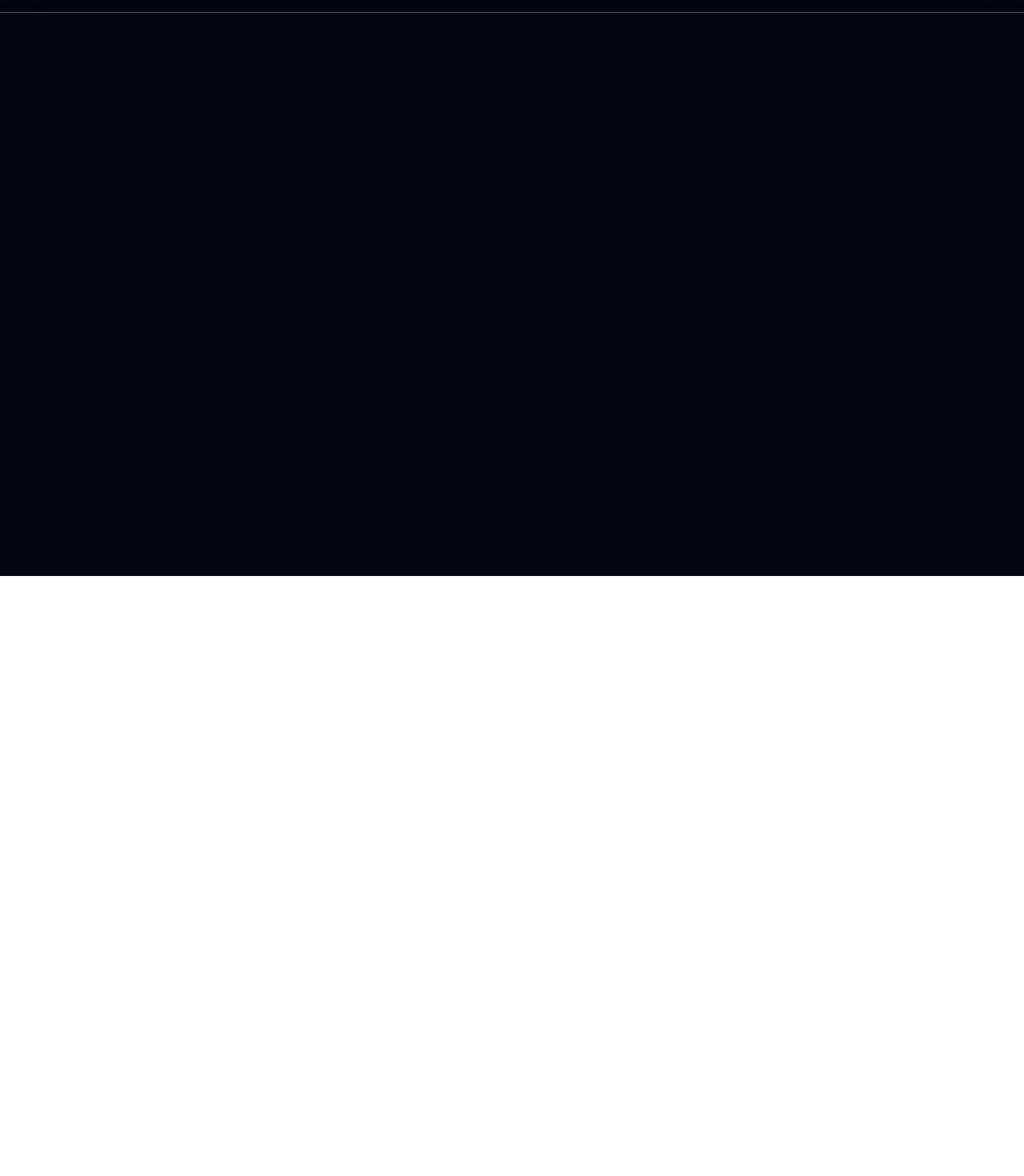
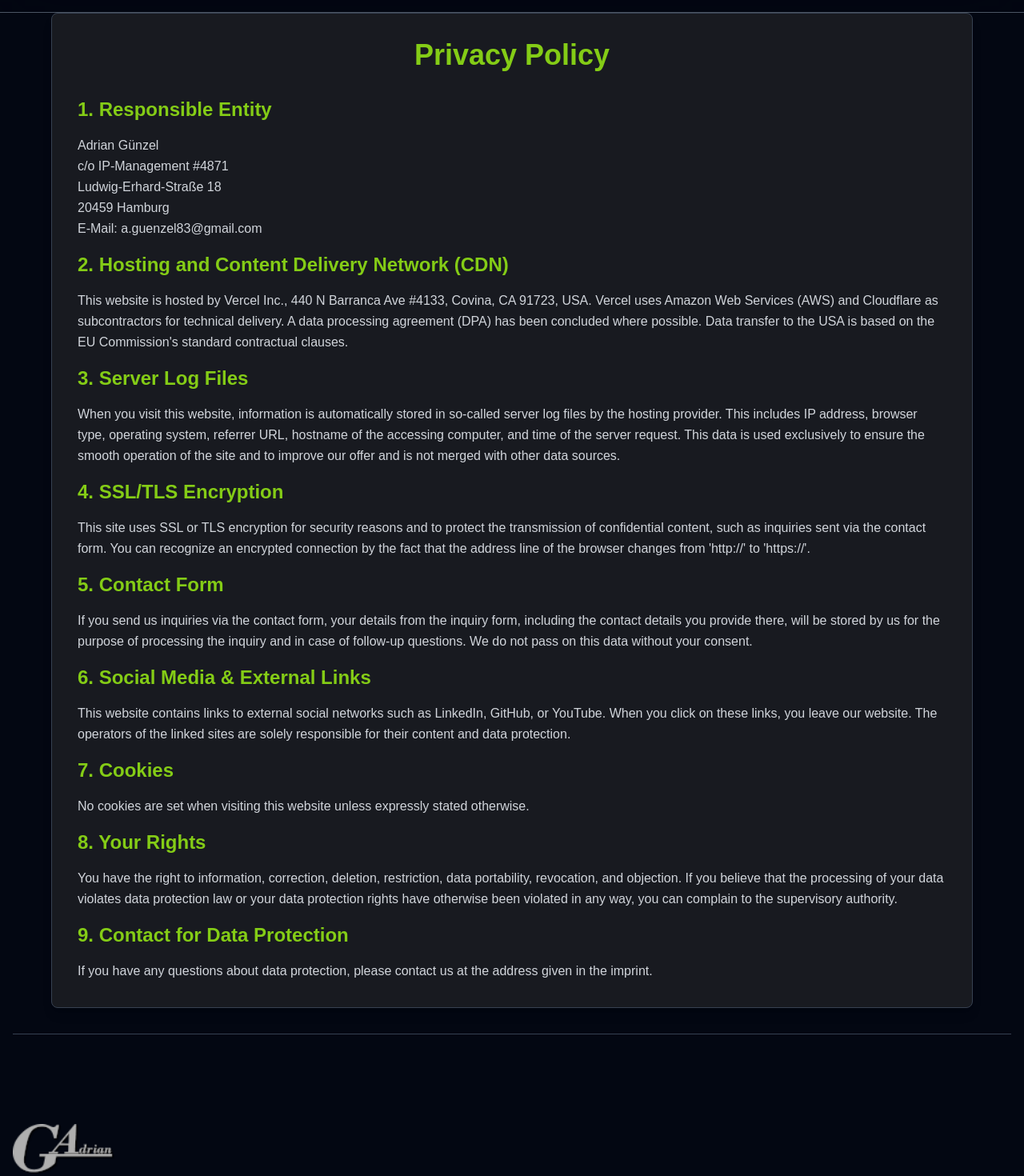
Before and after one commit to Wulfinator/portfolio1, a React (Vite) app: page /datenschutz in a window 1280 px wide. Shown: the part 80-1550 px from the top of the page at 80% size. Before the commit the page ends 800 px from the top, so only its background shows below. Built offline with nearby package versions, Linux system fonts and the light colour scheme.

Commit message:
added privacypolicy and fixed some styling

```diff
--- a/src/App.tsx
+++ b/src/App.tsx
@@ -12,6 +12,7 @@ import Resume from "./components/Resume";
 import { Routes, Route } from "react-router-dom";
 
 const Impressum = lazy(() => import("./components/Impressum"));
+const PrivacyPolicy = lazy(() => import("./components/PrivacyPolicy"));
 
 function App() {
   return (
@@ -41,6 +42,11 @@ function App() {
                   <Impressum />
                 </Suspense>
               } />
+              <Route path="/datenschutz" element={
+                <Suspense fallback={<div>Loading...</div>}>
+                  <PrivacyPolicy />
+                </Suspense>
+              } />
             </Routes>
           </div>
         </div>
--- a/src/components/Footer.tsx
+++ b/src/components/Footer.tsx
@@ -14,6 +14,10 @@ const Footer = () => {
         <div className="flex gap-4">
           <SocialLinks/>
         </div>
+      </div>
+      <div className="flex flex-col justify-end w-full h-full gap-2 text-sm text-gray-400">
+        <a href="/impressum" className="underline hover:text-designColor" aria-label="Impressum">Impressum</a>
+        <a href="/datenschutz" className="underline hover:text-designColor" aria-label="Datenschutz">{t("footer.privacy")}</a>
       </div>
       {/* <div className="w-full h-full">
         <h2 className="text-xl tracking-wider uppercase text-designColor">
--- a/src/components/Impressum.tsx
+++ b/src/components/Impressum.tsx
@@ -2,10 +2,14 @@
 
 import { useTranslation } from "react-i18next";
 
+
+import Footer from "./Footer";
+
 const Impressum = () => {
   const { t } = useTranslation();
   return (
-    <section className="w-full min-h-[60vh] flex items-center justify-center">
+    <>
+      <section className="w-full min-h-[calc(100vh-220px)] flex items-center justify-center">
         <div className="bg-[#181a20] rounded-lg shadow-lg p-8 w-full max-w-2xl border border-gray-700">
           <h1 className="mb-8 text-4xl font-bold text-center text-designColor">{t("impressum.title")}</h1>
           <div className="space-y-4 text-base leading-relaxed text-gray-300">
@@ -46,6 +50,9 @@ const Impressum = () => {
           </div>
         </div>
       </section>
+      <div className="w-full border-t border-gray-700 my-8" />
+      <Footer />
+    </>
   );
 };
 
--- /dev/null
+++ b/src/components/PrivacyPolicy.tsx
@@ -0,0 +1,40 @@
+
+import { useTranslation } from "react-i18next";
+import Footer from "./Footer";
+
+const PrivacyPolicy = () => {
+  const { t } = useTranslation();
+  return (
+    <>
+      <section className="w-full min-h-[60vh] flex items-center justify-center">
+        <div className="bg-[#181a20] rounded-lg shadow-lg p-4 sm:p-6 md:p-8 w-full max-w-full md:max-w-3xl xl:max-w-6xl border border-gray-700 mx-2">
+          <h1 className="mb-8 text-4xl font-bold text-center text-designColor">{t("privacy.title")}</h1>
+          <div className="space-y-4 text-base leading-relaxed text-gray-300">
+            <h2 className="mt-6 mb-2 text-2xl font-semibold text-designColor">{t("privacy.responsible_title")}</h2>
+            <p style={{ whiteSpace: "pre-line" }}>{t("privacy.responsible_text")}</p>
+            <h2 className="mt-6 mb-2 text-2xl font-semibold text-designColor">{t("privacy.hosting_title")}</h2>
+            <p>{t("privacy.hosting_text")}</p>
+            <h2 className="mt-6 mb-2 text-2xl font-semibold text-designColor">{t("privacy.logfiles_title")}</h2>
+            <p>{t("privacy.logfiles_text")}</p>
+            <h2 className="mt-6 mb-2 text-2xl font-semibold text-designColor">{t("privacy.ssl_title")}</h2>
+            <p>{t("privacy.ssl_text")}</p>
+            <h2 className="mt-6 mb-2 text-2xl font-semibold text-designColor">{t("privacy.contactform_title")}</h2>
+            <p>{t("privacy.contactform_text")}</p>
+            <h2 className="mt-6 mb-2 text-2xl font-semibold text-designColor">{t("privacy.social_title")}</h2>
+            <p>{t("privacy.social_text")}</p>
+            <h2 className="mt-6 mb-2 text-2xl font-semibold text-designColor">{t("privacy.cookies_title")}</h2>
+            <p>{t("privacy.cookies_text")}</p>
+            <h2 className="mt-6 mb-2 text-2xl font-semibold text-designColor">{t("privacy.rights_title")}</h2>
+            <p>{t("privacy.rights_text")}</p>
+            <h2 className="mt-6 mb-2 text-2xl font-semibold text-designColor">{t("privacy.contact_title")}</h2>
+            <p>{t("privacy.contact_text")}</p>
+          </div>
+        </div>
+      </section>
+      <div className="w-full border-t border-gray-700 my-8" />
+      <Footer />
+    </>
+  );
+};
+
+export default PrivacyPolicy;
--- a/src/locales/de.json
+++ b/src/locales/de.json
@@ -1,4 +1,25 @@
 {
+  "privacy": {
+    "title": "Datenschutzerklärung",
+    "responsible_title": "1. Verantwortliche Stelle",
+    "responsible_text": "Adrian Günzel\nc/o IP-Management #4871\nLudwig-Erhard-Straße 18\n20459 Hamburg\nE-Mail: a.guenzel83@gmail.com",
+    "hosting_title": "2. Hosting und Content Delivery Network (CDN)",
+    "hosting_text": "Diese Website wird bei Vercel Inc., 440 N Barranca Ave #4133, Covina, CA 91723, USA gehostet. Vercel nutzt Amazon Web Services (AWS) und Cloudflare als Subunternehmer für die technische Auslieferung. Soweit möglich, wurde ein Auftragsverarbeitungsvertrag (AVV) abgeschlossen. Die Datenübertragung in die USA erfolgt auf Grundlage der Standardvertragsklauseln der EU-Kommission.",
+    "logfiles_title": "3. Server-Logfiles",
+    "logfiles_text": "Beim Besuch dieser Website werden durch den Hosting-Anbieter automatisch Informationen in sogenannten Server-Logfiles gespeichert. Dazu gehören IP-Adresse, Browsertyp, Betriebssystem, Referrer-URL, Hostname des zugreifenden Rechners und Uhrzeit der Serveranfrage. Diese Daten dienen ausschließlich der Gewährleistung eines störungsfreien Betriebs und der Verbesserung unseres Angebots und werden nicht mit anderen Datenquellen zusammengeführt.",
+    "ssl_title": "4. SSL-/TLS-Verschlüsselung",
+    "ssl_text": "Diese Seite nutzt aus Sicherheitsgründen und zum Schutz der Übertragung vertraulicher Inhalte, wie zum Beispiel Anfragen über das Kontaktformular, eine SSL- bzw. TLS-Verschlüsselung. Eine verschlüsselte Verbindung erkennen Sie daran, dass die Adresszeile des Browsers von 'http://' auf 'https://' wechselt.",
+    "contactform_title": "5. Kontaktformular",
+    "contactform_text": "Wenn Sie uns per Kontaktformular Anfragen zukommen lassen, werden Ihre Angaben aus dem Formular inklusive der von Ihnen dort angegebenen Kontaktdaten zwecks Bearbeitung der Anfrage und für den Fall von Anschlussfragen bei uns gespeichert. Diese Daten geben wir nicht ohne Ihre Einwilligung weiter.",
+    "social_title": "6. Social Media & externe Links",
+    "social_text": "Diese Website enthält Links zu externen sozialen Netzwerken wie LinkedIn, GitHub oder YouTube. Beim Klicken auf diese Links verlassen Sie unsere Website. Für die Inhalte und den Datenschutz der verlinkten Seiten sind ausschließlich deren Betreiber verantwortlich.",
+    "cookies_title": "7. Cookies",
+    "cookies_text": "Beim Besuch dieser Website werden keine Cookies gesetzt, sofern nicht ausdrücklich anders angegeben.",
+    "rights_title": "8. Ihre Rechte",
+    "rights_text": "Ihnen stehen grundsätzlich die Rechte auf Auskunft, Berichtigung, Löschung, Einschränkung, Datenübertragbarkeit, Widerruf und Widerspruch zu. Wenn Sie glauben, dass die Verarbeitung Ihrer Daten gegen das Datenschutzrecht verstößt oder Ihre datenschutzrechtlichen Ansprüche sonst in einer Weise verletzt worden sind, können Sie sich bei der Aufsichtsbehörde beschweren.",
+    "contact_title": "9. Kontakt zum Datenschutz",
+    "contact_text": "Für Fragen zum Datenschutz erreichen Sie uns unter der im Impressum angegebenen Adresse."
+  },
   "meta": {
     "description": "Portfolio von Adrian Günzel – Junior Web Developer. Projekte, Lebenslauf, Kontakt und mehr. Jetzt kennenlernen!"
   },
@@ -71,7 +92,8 @@
     "error_message": "Nachricht ist erforderlich!"
   },
   "footer": {
-    "findme": "Finde mich auf"
+    "findme": "Finde mich auf",
+    "privacy": "Datenschutz"
   },
   "resume": {
     "title": "BEREIT ZU LERNEN",
--- a/src/locales/en.json
+++ b/src/locales/en.json
@@ -1,4 +1,25 @@
 {
+  "privacy": {
+    "title": "Privacy Policy",
+    "responsible_title": "1. Responsible Entity",
+    "responsible_text": "Adrian Günzel\nc/o IP-Management #4871\nLudwig-Erhard-Straße 18\n20459 Hamburg\nE-Mail: a.guenzel83@gmail.com",
+    "hosting_title": "2. Hosting and Content Delivery Network (CDN)",
+    "hosting_text": "This website is hosted by Vercel Inc., 440 N Barranca Ave #4133, Covina, CA 91723, USA. Vercel uses Amazon Web Services (AWS) and Cloudflare as subcontractors for technical delivery. A data processing agreement (DPA) has been concluded where possible. Data transfer to the USA is based on the EU Commission's standard contractual clauses.",
+    "logfiles_title": "3. Server Log Files",
+    "logfiles_text": "When you visit this website, information is automatically stored in so-called server log files by the hosting provider. This includes IP address, browser type, operating system, referrer URL, hostname of the accessing computer, and time of the server request. This data is used exclusively to ensure the smooth operation of the site and to improve our offer and is not merged with other data sources.",
+    "ssl_title": "4. SSL/TLS Encryption",
+    "ssl_text": "This site uses SSL or TLS encryption for security reasons and to protect the transmission of confidential content, such as inquiries sent via the contact form. You can recognize an encrypted connection by the fact that the address line of the browser changes from 'http://' to 'https://'.",
+    "contactform_title": "5. Contact Form",
+    "contactform_text": "If you send us inquiries via the contact form, your details from the inquiry form, including the contact details you provide there, will be stored by us for the purpose of processing the inquiry and in case of follow-up questions. We do not pass on this data without your consent.",
+    "social_title": "6. Social Media & External Links",
+    "social_text": "This website contains links to external social networks such as LinkedIn, GitHub, or YouTube. When you click on these links, you leave our website. The operators of the linked sites are solely responsible for their content and data protection.",
+    "cookies_title": "7. Cookies",
+    "cookies_text": "No cookies are set when visiting this website unless expressly stated otherwise.",
+    "rights_title": "8. Your Rights",
+    "rights_text": "You have the right to information, correction, deletion, restriction, data portability, revocation, and objection. If you believe that the processing of your data violates data protection law or your data protection rights have otherwise been violated in any way, you can complain to the supervisory authority.",
+    "contact_title": "9. Contact for Data Protection",
+    "contact_text": "If you have any questions about data protection, please contact us at the address given in the imprint."
+  },
   "meta": {
     "description": "Portfolio of Adrian Günzel – Junior Web Developer. Projects, resume, contact and more. Get to know me!"
   },
@@ -75,7 +96,8 @@
     "error_message": "Message is required!"
   },
   "footer": {
-    "findme": "Find me on"
+    "findme": "Find me on",
+    "privacy": "Privacy Policy"
   },
   "resume": {
     "title": "READY TO LEARN",
```
Lines whose indentation alone changed are shown as unchanged.
